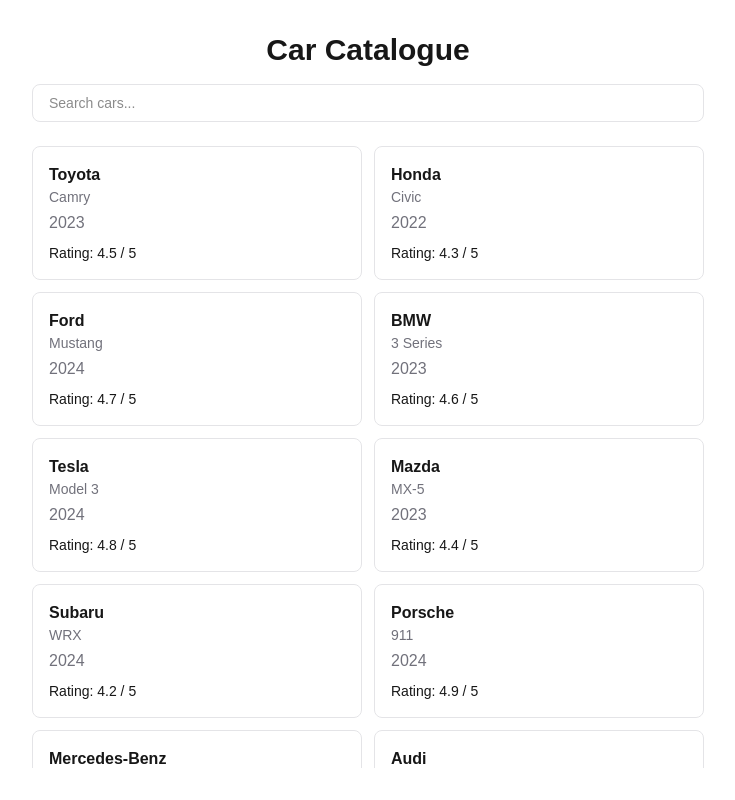
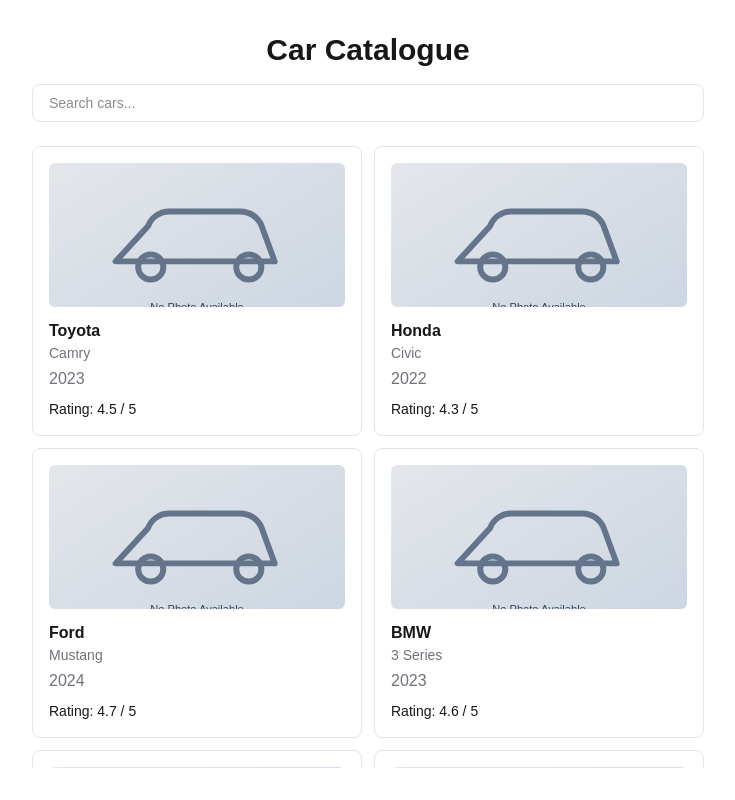
Before and after one commit to ConnorGodden/SyntaxSurgeon-CarCatalog, a Next.js app: page / in a window 1280 px wide. Shown: the whole page, without its empty margins (272-1007 px from the left). Built offline with nearby package versions, Linux system fonts and the light colour scheme.

Commit message:
Added car picture placeholders

```diff
--- a/app/page.tsx
+++ b/app/page.tsx
@@ -1,5 +1,6 @@
 "use client";
 
+import Image from "next/image";
 import { useEffect, useState } from "react";
 
 interface Car {
@@ -7,6 +8,7 @@
   model: string;
   year: string;
   rating: string;
+  image?: string;
 }
 
 function parseCsv(text: string): Car[] {
@@ -23,6 +25,15 @@
 function CarCard({ car }: { car: Car }) {
   return (
     <div className="rounded-lg border border-zinc-200 p-4 dark:border-zinc-800">
+      <div className="relative mb-3 h-36 w-full overflow-hidden rounded-md">
+        <Image
+          src={car.image?.trim() || "/cars/placeholder.svg"}
+          alt={`${car.make} ${car.model}`}
+          fill
+          sizes="(max-width: 768px) 100vw, 50vw"
+          className="object-cover"
+        />
+      </div>
       <h2 className="text-base font-semibold">{car.make}</h2>
       <p className="text-sm text-zinc-500">{car.model}</p>
       <p className="mt-1 text-zinc-500">{car.year}</p>
```
Also changed, not shown: public/cars/placeholder.svg (added), 1 other file (tests, documents, lock files or other folders).
